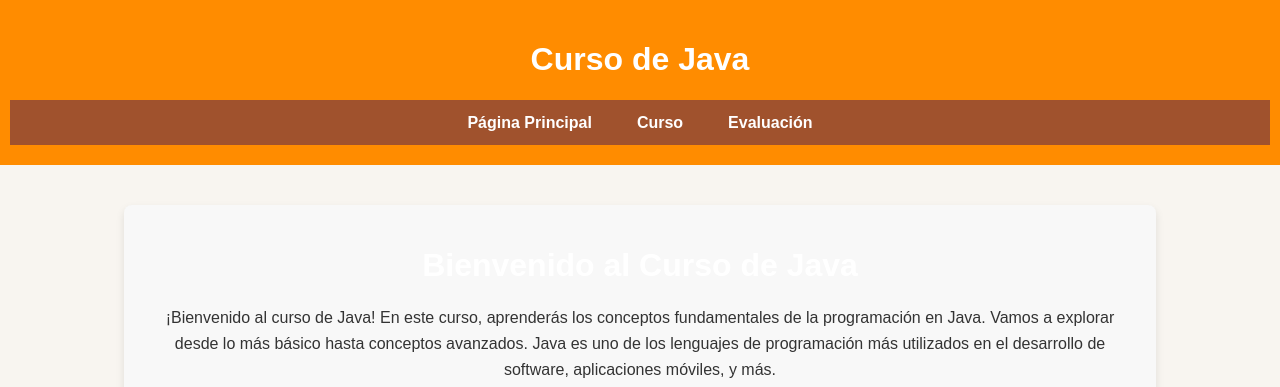
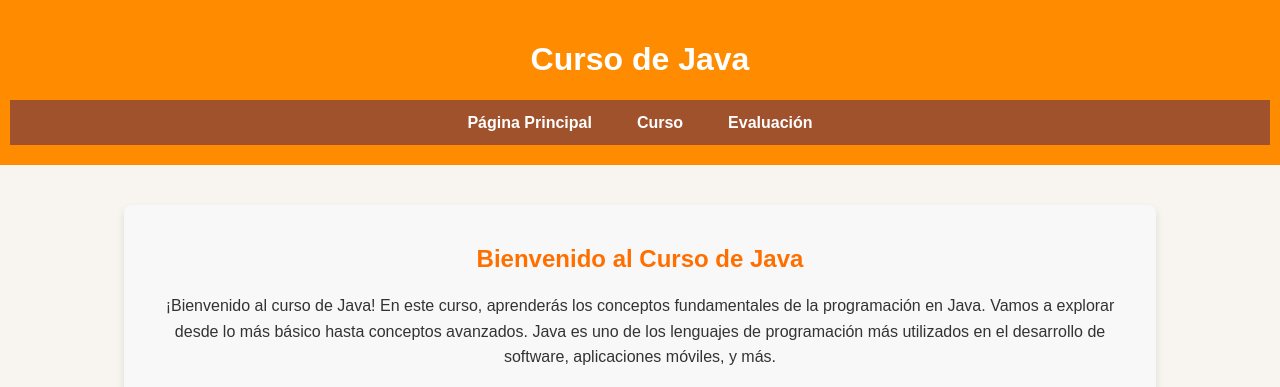
Before and after one commit to LTattoS/PF_PrograII, a plain HTML site: page curso.html in a window 1280 px wide. Shown: the top 387 px of the page. Drawn offline with Linux system fonts and the light colour scheme.

Commit message:
curso.html

```diff
--- a/curso.html
+++ b/curso.html
@@ -19,7 +19,7 @@
     </header>
     <main>
         <div class="contenido-curso">
-            <h1>Bienvenido al Curso de Java</h1>
+            <h2>Bienvenido al Curso de Java</h2>
 
             <p class="centrar">¡Bienvenido al curso de Java! En este curso, aprenderás los conceptos fundamentales de la programación en Java. Vamos a explorar desde lo más básico hasta conceptos avanzados. Java es uno de los lenguajes de programación más utilizados en el desarrollo de software, aplicaciones móviles, y más.</p>
 
```
